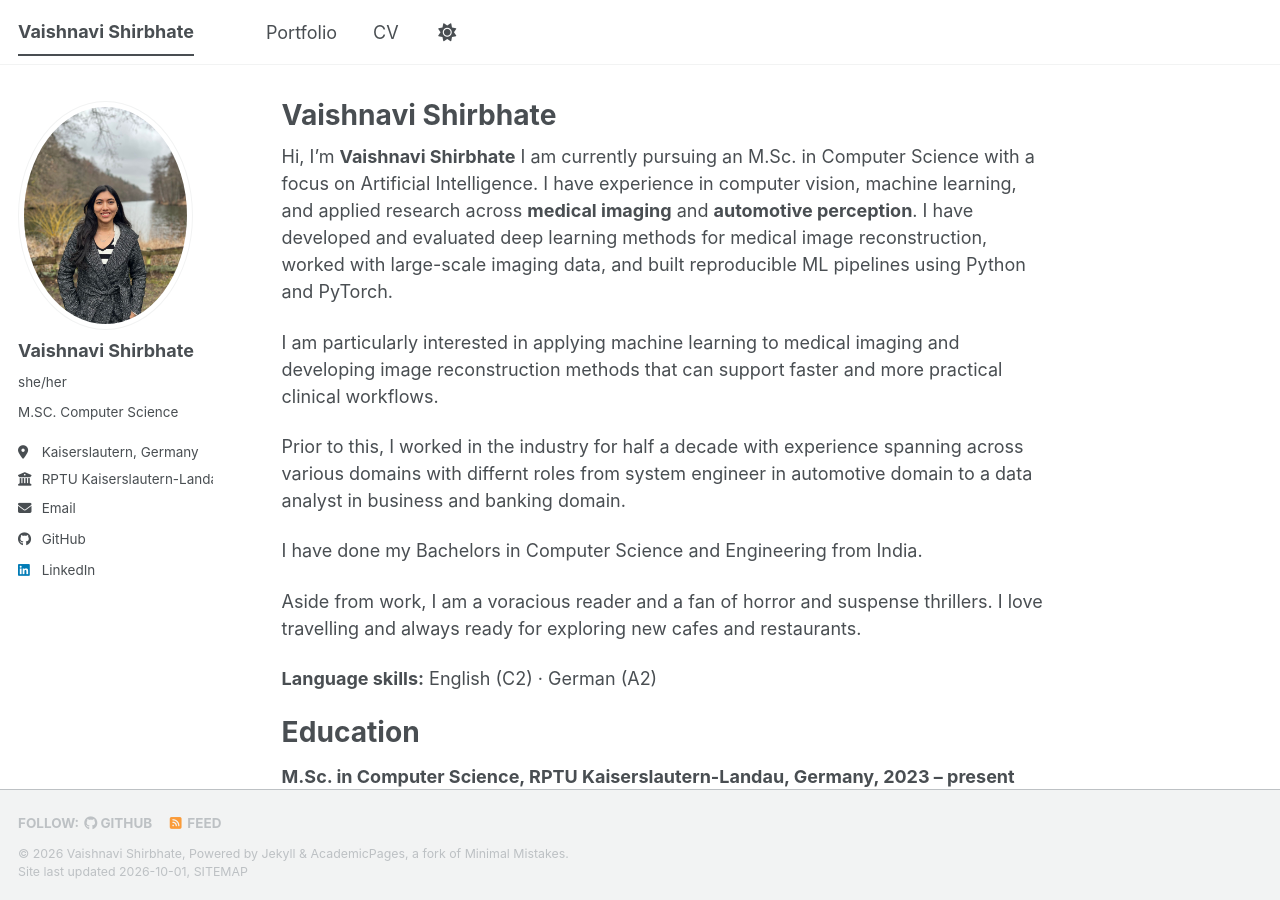
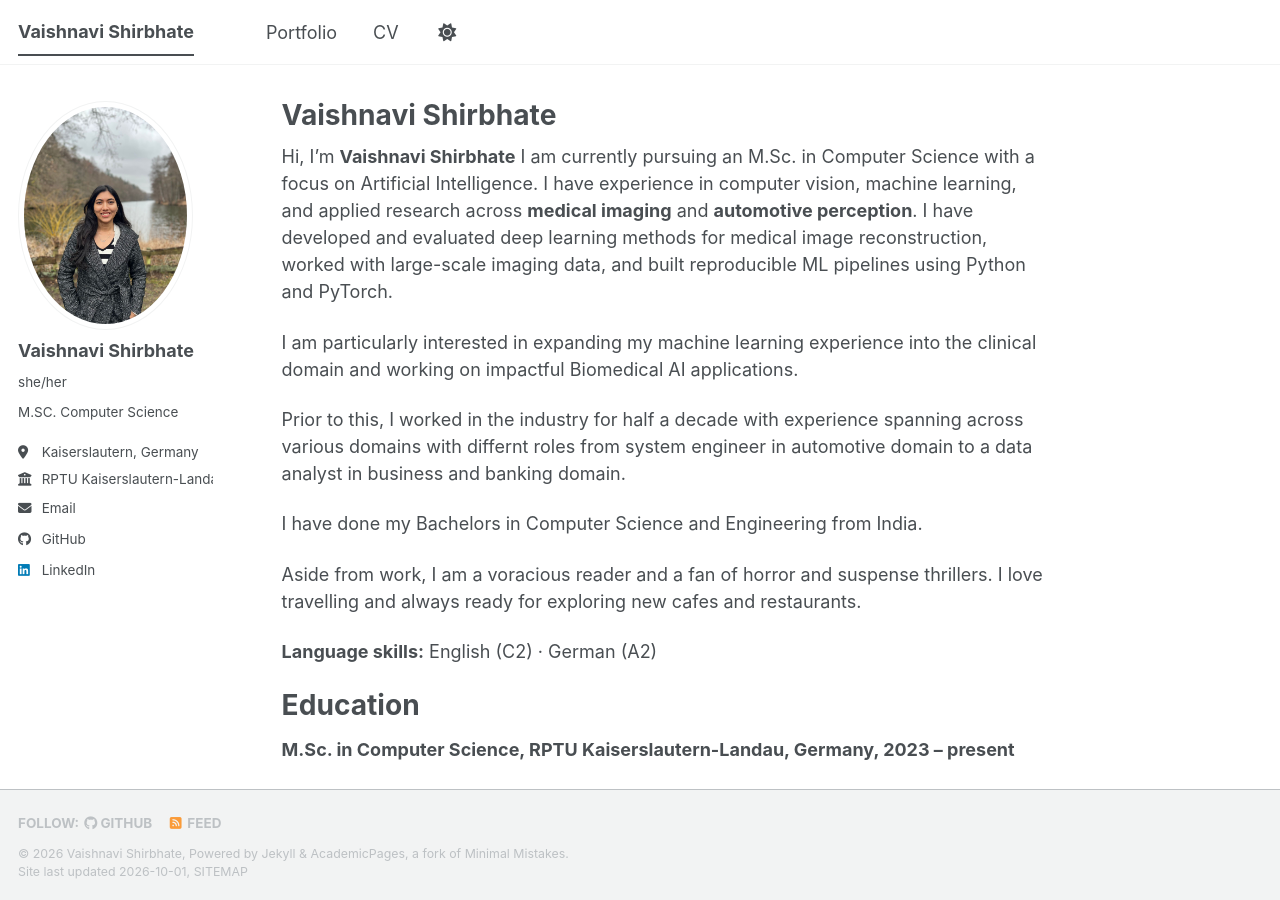
Before and after one commit to Vaish596/Vaish596.github.io, a Jekyll site: the page built from _pages/about.md, in a window 1280 px wide and 900 px high. Built offline with Jekyll 4.4.1, drawn with Linux system fonts in a browser that asks for light colours; a style sheet for code colours, icons or effects is not loaded.

Commit message:
Update about section interest statement

```diff
--- a/_pages/about.md
+++ b/_pages/about.md
@@ -9,7 +9,7 @@ redirect_from:
 
 Hi, I'm **Vaishnavi Shirbhate** I am currently pursuing an M.Sc. in Computer Science with a focus on Artificial Intelligence. I have experience in computer vision, machine learning, and applied research across **medical imaging** and **automotive perception**. I have developed and evaluated deep learning methods for medical image reconstruction, worked with large-scale imaging data, and built reproducible ML pipelines using Python and PyTorch.
 
-I am particularly interested in applying machine learning to medical imaging and developing image reconstruction methods that can support faster and more practical clinical workflows.
+I am particularly interested in expanding my machine learning experience into the clinical domain and working on impactful Biomedical AI applications.
 
 Prior to this, I worked in the industry for half a decade with experience spanning across various domains with differnt roles from system engineer in automotive domain to a data analyst in business and banking domain.
 
```
